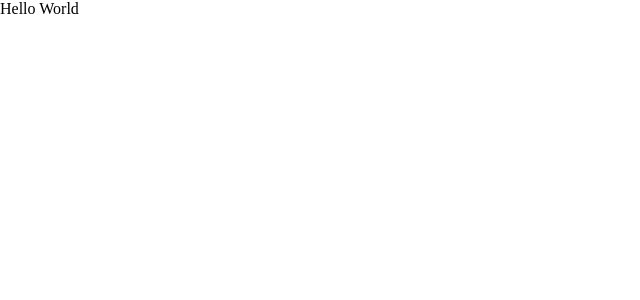
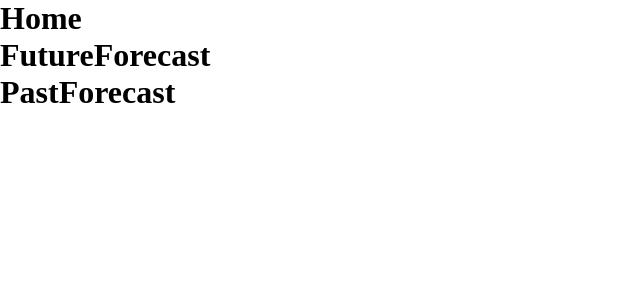
Before and after one commit to eduard15x/graffino-weather-app, a React (Create React App) app: page / in a window 1280 px wide. Shown: the top 300 px of the page, without its empty margins (0-640 px from the left). Built offline with nearby package versions, Linux system fonts and the light colour scheme; no server answers; the HTML template or start-up script is replaced by a standard one.

Commit message:
Structure project
Create components/ utils/ assets directories

```diff
--- a/src/App.js
+++ b/src/App.js
@@ -1,7 +1,12 @@
+// Components
+import Home from "./components/home.component";
+
 function App() {
+	const SECRET_KEY=process.env.REACT_APP_WEATHER_APP_API;
+
 	return (
 		<div className="App">
-			Hello World
+			<Home />
 		</div>
 	);
 }
--- /dev/null
+++ b/src/components/futureForecast.component.jsx
@@ -0,0 +1,9 @@
+const FutureForecast = () => {
+    return (
+        <div>
+            <h1>FutureForecast</h1>
+        </div>
+    );
+};
+
+export default FutureForecast;
--- /dev/null
+++ b/src/components/home.component.jsx
@@ -0,0 +1,15 @@
+// Components
+import FutureForecast from './futureForecast.component';
+import PastForecast from './pastForecast.component';
+
+const Home = () => {
+	return (
+		<div>
+			<h1>Home</h1>
+			<FutureForecast />
+			<PastForecast />
+		</div>
+	);
+};
+
+export default Home;
--- /dev/null
+++ b/src/components/pastForecast.component.jsx
@@ -0,0 +1,9 @@
+const PastForecast = () => {
+    return (
+        <div>
+            <h1>PastForecast</h1>
+        </div>
+    );
+};
+
+export default PastForecast;
```
Also changed, not shown: src/assets/project-img.png (added), 1 other file (tests, documents, lock files or other folders).
